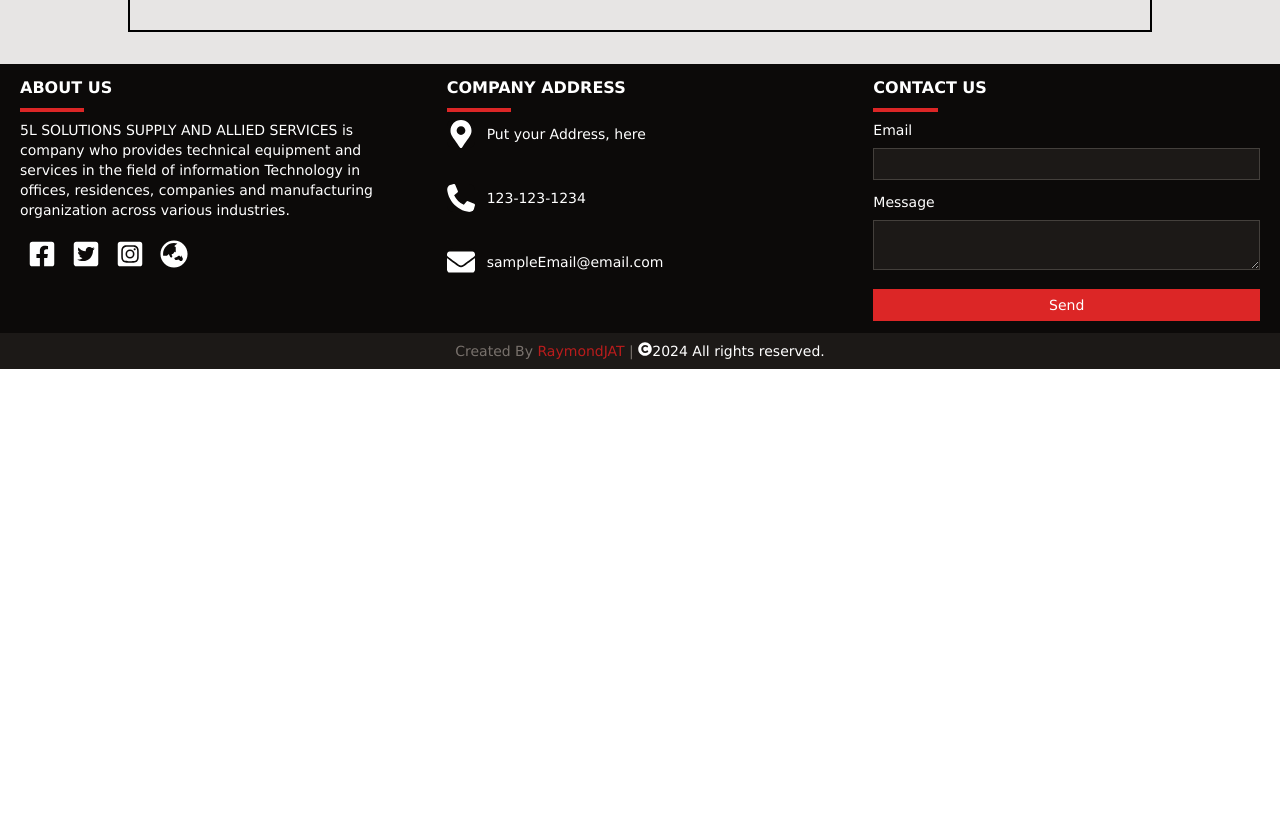
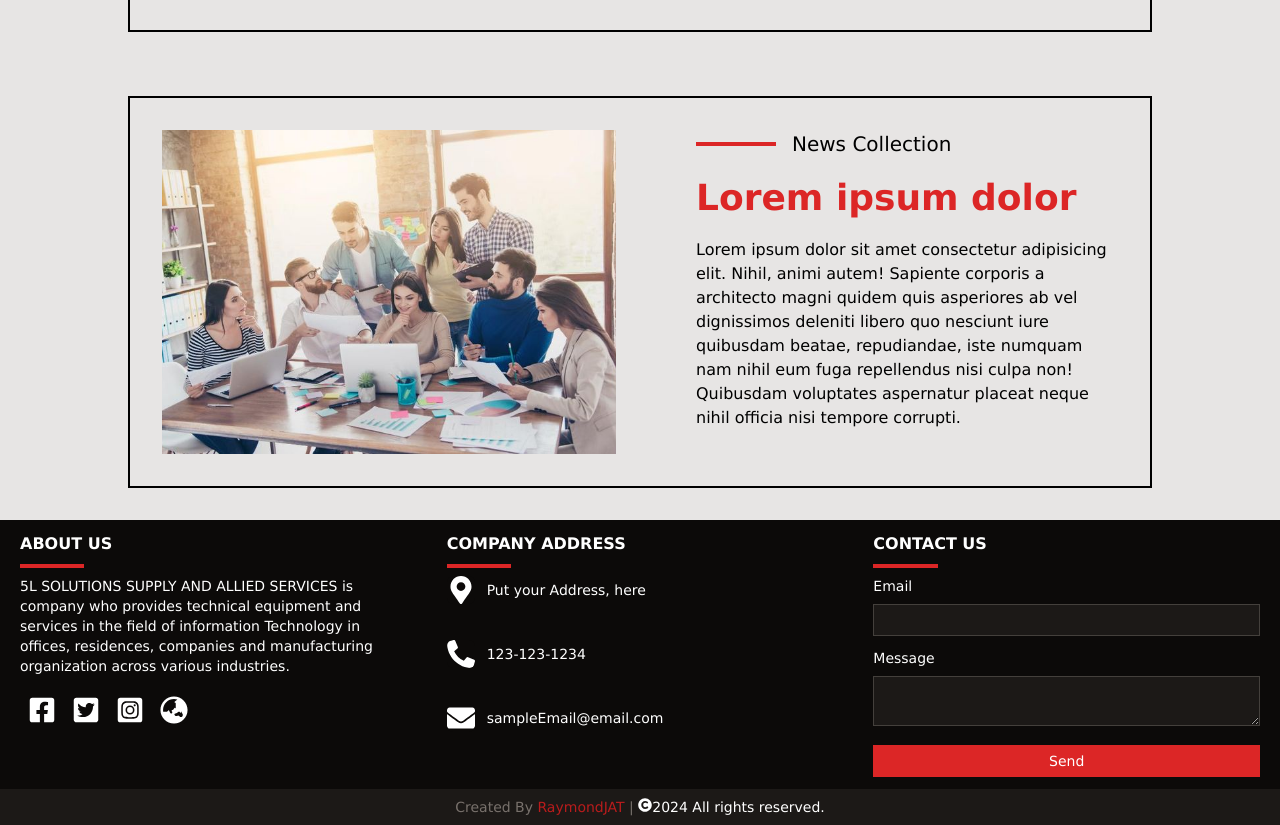
Before and after one commit to SilentCode1003/CMSC, a React (Vite) app: page /news in a window 1280 px wide. Shown: the part 1608-2433 px from the top of the page. Before the commit the page ends 1977 px from the top, so only its background shows below. Built offline with nearby package versions, Linux system fonts and the light colour scheme.

Commit message:
[ScrollToTop][Added]

```diff
--- a/src/App.jsx
+++ b/src/App.jsx
@@ -8,11 +8,13 @@ import ServicePage from "./components/ServicePage/Services";
 import ProductPage from "./components/ProductPage/Products";
 import NewsPage from "./components/NewsPage/News";
 import ContactPage from "./components/ContactPage/Contacts";
+import ScrollToTop from "./RefreshStart/ScrollToTop";
 
 const App = () => {
   return (
     <div>
       <Nav />
+      <ScrollToTop />
       {/* Routing */}
       <Routes>
         <Route path="/" element={<HomePage />} />
--- /dev/null
+++ b/src/RefreshStart/ScrollToTop.jsx
@@ -0,0 +1,14 @@
+import { useEffect } from "react";
+import { useLocation } from "react-router-dom";
+
+const ScrollToTop = () => {
+  const { pathname } = useLocation();
+
+  useEffect(() => {
+    window.scrollTo(0, 0);
+  }, [pathname]);
+
+  return null;
+};
+
+export default ScrollToTop;
--- a/src/components/HomePage/home/HomeSection.jsx
+++ b/src/components/HomePage/home/HomeSection.jsx
@@ -18,16 +18,19 @@ const HomeSection = ({ title, title1, title2, subtitle, subtitle1 }) => {
       <div className="align_center flex-col justify-center ">
         <h1
           id="hero_title"
-          className="text-4xl md:text-5xl md:font-medium mt-56 lg:text-6xl lg:font-medium xl:text-7xl xl:font-medium text-white text-center font-bold tracking-wide"
+          className="text-4xl md:text-5xl md:font-medium mt-56 lg:text-6xl lg:font-medium xl:text-6xl xl:font-medium text-white text-center font-medium tracking-wide"
           data-aos="fade-right"
           data-aos-duration="700"
           data-aos-easing="ease-in-out"
           data-aos-delay="500"
         >
-          <span className="text-yellow-600 uppercase"> {title} </span>
-          {title1}
+          <span className="uppercase font-bold" style={{ color: "#FF0000" }}>
+            {" "}
+            {title}{" "}
+          </span>
+          <span className="font-bold text-stone-300">{title1}</span>
           <br />
-          {title2}
+          <span className="text-stone-100">{title2}</span>
         </h1>
         <p
           id="hero_subtitle"
--- a/src/components/HomePage/home/Homes.jsx
+++ b/src/components/HomePage/home/Homes.jsx
@@ -10,7 +10,7 @@ import ProductCard from "../products/ProductCard";
 
 const HomePage = () => {
   const styles = {
-    backgroundImage: `linear-gradient(rgba(10, 0, 0, 0.7), rgba(10, 0, 0, 0.9)),url(${hero})`,
+    backgroundImage: `linear-gradient(rgba(10, 0, 0, 0.6), rgba(10, 0, 0, 0.9)),url(${hero})`,
     backgroundSize: "cover",
     backgroundRepeat: "no-repeat",
     backgroundPosition: "center",
--- a/src/components/HomePage/navbar/Nav.jsx
+++ b/src/components/HomePage/navbar/Nav.jsx
@@ -1,5 +1,6 @@
 import React, { useState, useEffect } from "react";
 import { AiOutlineClose, AiOutlineMenu } from "react-icons/ai";
+import { Link } from "react-router-dom";
 import logo from "../../../assets/5L/5L_logo-Red.png";
 
 const Nav = () => {
@@ -41,22 +42,22 @@ const Nav = () => {
       </h1>
       <ul className="hidden md:flex cursor-pointer mx-5 uppercase text-sm">
         <li className="p-7 hover:text-red-500 ease-in duration-300">
-          <a href="/">Home</a>
+          <Link to="/">Home</Link>
         </li>
         <li className="p-7 hover:text-red-500 ease-in duration-300">
-          <a href="/about">About</a>
+          <Link to="/about">About</Link>
         </li>
         <li className="p-7 hover:text-red-500 ease-in duration-300">
-          <a href="/services">Services</a>
+          <Link to="/services">Services</Link>
         </li>
         <li className="p-7 hover:text-red-500 ease-in duration-300">
-          <a href="/products">Products</a>
+          <Link to="/products">Products</Link>
         </li>
         <li className="p-7 hover:text-red-500 ease-in duration-300">
-          <a href="/news">News</a>
+          <Link to="/news">News</Link>
         </li>
         <li className="p-7 hover:text-red-500 ease-in duration-300">
-          <a href="/contacts">Contact</a>
+          <Link to="/contacts">Contact</Link>
         </li>
       </ul>
       <div
@@ -73,22 +74,22 @@ const Nav = () => {
         style={{ display: nav || nav === undefined ? "block" : "none" }}
       >
         <li className="p-4 hover:text-red-500 ease-in duration-300">
-          <a href="/">Home</a>
+          <Link to="/">Home</Link>
         </li>
         <li className="p-4 hover:text-red-500 ease-in duration-300">
-          <a href="/about">About</a>
+          <Link to="/about">About</Link>
         </li>
         <li className="p-4 hover:text-red-500 ease-in duration-300">
-          <a href="/services">Services</a>
+          <Link to="/services">Services</Link>
         </li>
         <li className="p-4 hover:text-red-500 ease-in duration-300">
-          <a href="/products">Products</a>
+          <Link to="/products">Products</Link>
         </li>
         <li className="p-4 hover:text-red-500 ease-in duration-300">
-          <a href="/news">News</a>
+          <Link to="/news">News</Link>
         </li>
         <li className="p-4 hover:text-red-500 ease-in duration-300">
-          <a href="/contacts">Contact</a>
+          <Link to="/contacts">Contact</Link>
         </li>
       </ul>
     </div>
--- a/src/components/NewsPage/News.jsx
+++ b/src/components/NewsPage/News.jsx
@@ -6,6 +6,7 @@ import hero from "../../assets/5L/hero.jpg";
 import news from "../../assets/News/news-one.jpg";
 import news2 from "../../assets/News/news-two.jpg";
 import news3 from "../../assets/News/news-three.jpg";
+import news4 from "../../assets/News/news-four.jpg";
 
 const News = () => {
   const styles = {
@@ -156,6 +157,44 @@ const News = () => {
         </div>
       </div>
 
+      {/* news 4 */}
+      <div
+        className="news-row m-8 w-4/5 max-w-[1170px] grid border-[2px] border-solid border-black grid-cols-2 gap-12 overflow-x-hidden p-8"
+        data-aos="zoom-in"
+        data-aos-duration="500"
+        data-aos-easing="ease-in-out"
+        data-aos-once="true"
+        data-aos-delay="200"
+      >
+        <div className="news-imgWrapper overflow-hidden">
+          <img
+            src={news4}
+            alt=""
+            className="w-full h-full object-cover transition duration-300 hover:scale-110"
+          />
+        </div>
+
+        <div className="newsContentWrapper w-full flex justify-center items-center pl-8">
+          <div className="news-content">
+            <span className="newsTextWrapper text-xl capitalize flex justify-start items-center gap-4 mb-5">
+              <span className="inline-block bg-red-600 w-20 h-1"></span>News
+              Collection
+            </span>
+            <h2 className="text-4xl font-bold text-red-600 pb-5">
+              Lorem ipsum dolor
+            </h2>
+            <p className="text-base leading-6 pb-6">
+              Lorem ipsum dolor sit amet consectetur adipisicing elit. Nihil,
+              animi autem! Sapiente corporis a architecto magni quidem quis
+              asperiores ab vel dignissimos deleniti libero quo nesciunt iure
+              quibusdam beatae, repudiandae, iste numquam nam nihil eum fuga
+              repellendus nisi culpa non! Quibusdam voluptates aspernatur
+              placeat neque nihil officia nisi tempore corrupti.
+            </p>
+          </div>
+        </div>
+      </div>
+
       {/* footer */}
       <ContactPage />
     </section>
```
